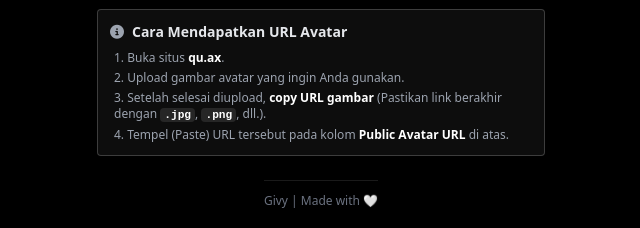
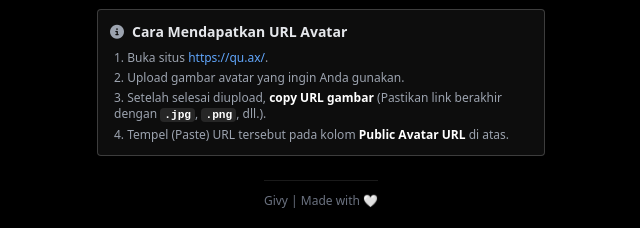
Before and after one commit to gipicihuy/givy-socialhub, a plain HTML site: page tweet/index.html in a window 1280 px wide. Shown: the part 539-767 px from the top of the page, 319-959 px from the left. Drawn offline with nearby package versions, Linux system fonts and the light colour scheme.

Commit message:
Update index.html

```diff
--- a/tweet/index.html
+++ b/tweet/index.html
@@ -99,7 +99,7 @@
                     <i class="fa-solid fa-circle-info mr-2 text-gray-400"></i> Cara Mendapatkan URL Avatar
                 </h3>
                 <ol class="list-decimal list-inside text-xs text-gray-400 space-y-1">
-                    <li class="pl-1">Buka situs <a href="https://qu.ax/" target="_blank" class="text-white/80 hover:underline font-medium"><span class="font-bold text-white">qu.ax</span></a>.</li>
+                    <li class="pl-1">Buka situs <a href="https://qu.ax/" target="_blank" class="text-blue-400 hover:underline font-medium">https://qu.ax/</a>.</li>
                     <li class="pl-1">Upload gambar avatar yang ingin Anda gunakan.</li>
                     <li class="pl-1">Setelah selesai diupload, <span class="font-bold text-white">copy URL gambar</span> (Pastikan link berakhir dengan <span class="file-ext">.jpg</span>, <span class="file-ext">.png</span>, dll.).</li>
                     <li class="pl-1">Tempel (Paste) URL tersebut pada kolom <span class="font-bold text-white">Public Avatar URL</span> di atas.</li>
@@ -243,7 +243,7 @@
         const externalApiUrl = `${EXTERNAL_API_BASE_URL}?name=${encodeURIComponent(name)}&username=${encodeURIComponent(username)}&comment=${encodeURIComponent(comment)}&avatar=${encodeURIComponent(avatarUrl)}&verified=${verified}`;
 
         // 2. Buat URL API VERCEL (Menggunakan Query String untuk GET)
-        // BARU: Menambahkan 'comment' ke query string
+        // Menambahkan 'comment' ke query string
         const vercelApiUrl = `${VERCEL_API_ENDPOINT}?imageUrl=${encodeURIComponent(externalApiUrl)}&name=${encodeURIComponent(name)}&username=${encodeURIComponent(username)}&comment=${encodeURIComponent(comment)}`;
 
         try {
```
